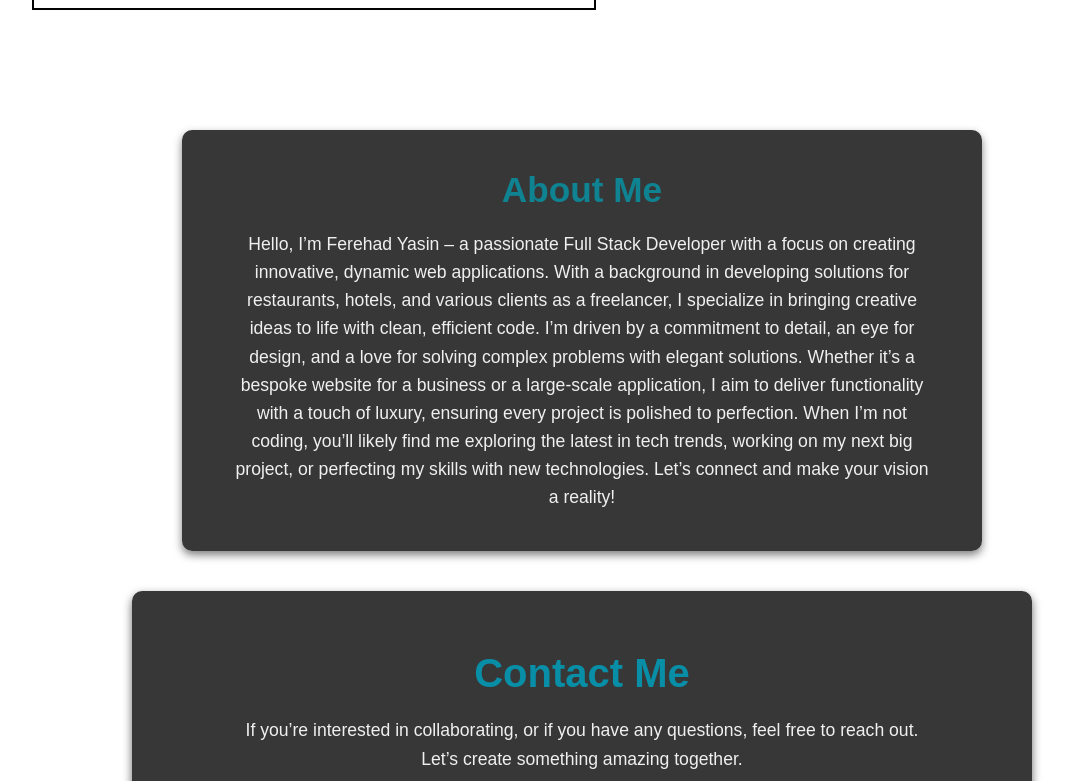
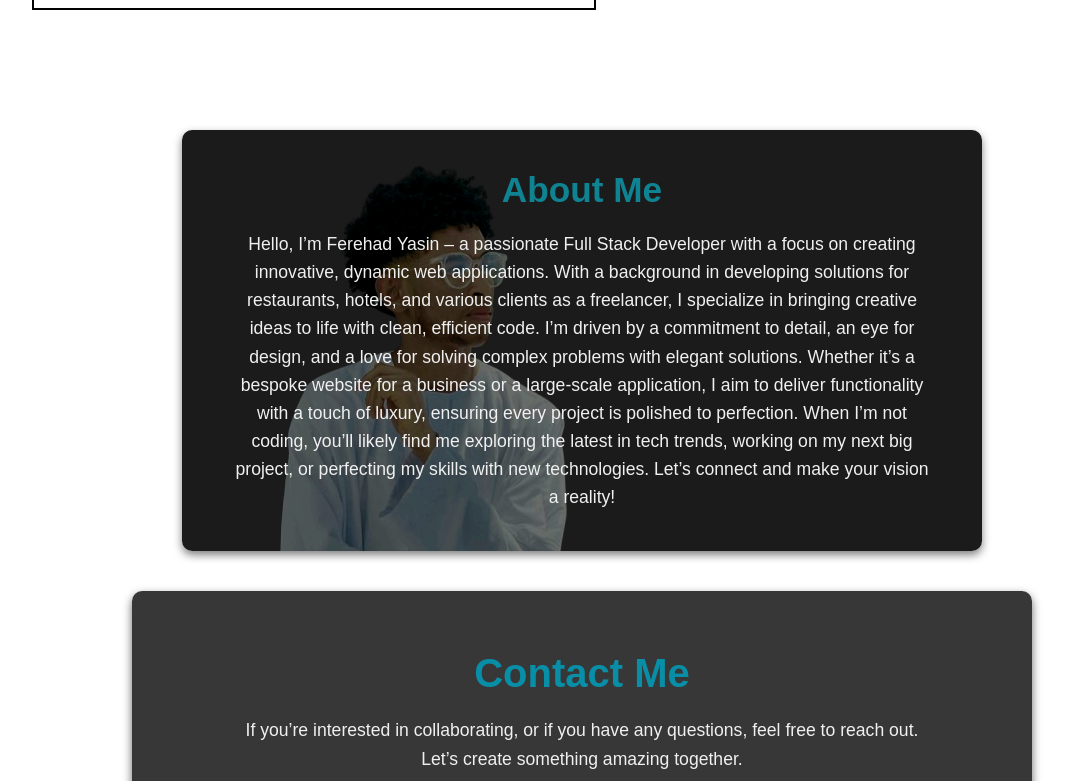
Before and after one commit to FerhanRih/Ferehad, a plain HTML site: page index.html in a window 1280 px wide. Shown: the part 3920-4701 px from the top of the page, without its empty margins (58-1127 px from the left). Drawn offline with Linux system fonts and the light colour scheme.

Commit message:
Update style.css

```diff
--- a/style.css
+++ b/style.css
@@ -228,9 +228,11 @@
 
   /* About Me Section Styling */
 #about {
-  background: rgba(34, 34, 34, 0.9); /* Dark background with slight opacity */
+  background: rgba(3, 3, 3, 0.9); /* Dark background with slight opacity */
   color: #f0f0f0;
   padding: 40px 20px;
+  background-image: url(me.png);
+  background-repeat: no-repeat;
   max-width: 800px;
   margin: 40px auto;
   border-radius: 10px;
```
